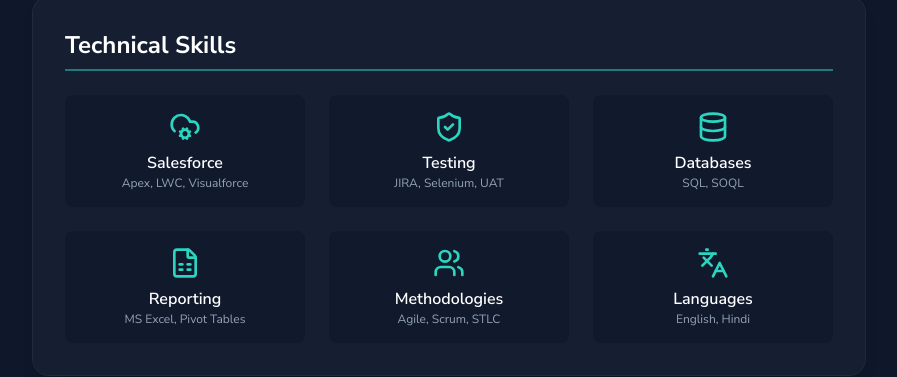
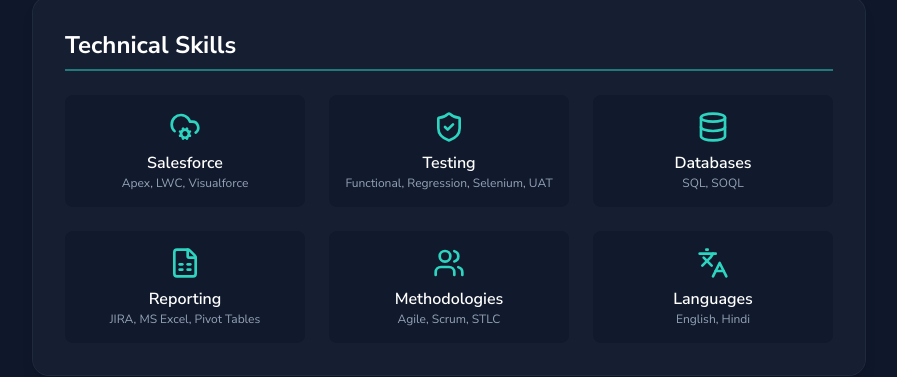
Before and after one commit to jatinprakash0510/jatinprakash0510.github.io, a plain HTML site: page index.html in a window 1280 px wide. Shown: the part 1121-1498 px from the top of the page, without its empty margins (191-1088 px from the left). Drawn offline with nearby package versions, Linux system fonts and the light colour scheme.

Commit message:
Update index.html

```diff
--- a/index.html
+++ b/index.html
@@ -109,7 +109,7 @@
                     <div class="bg-slate-900/70 p-4 rounded-lg">
                         <i data-lucide="shield-check" class="w-8 h-8 mx-auto text-teal-400 mb-2"></i>
                         <h3 class="font-semibold text-white">Testing</h3>
-                        <p class="text-xs text-slate-400">JIRA, Selenium, UAT</p>
+                        <p class="text-xs text-slate-400">Functional, Regression, Selenium, UAT</p>
                     </div>
                     <div class="bg-slate-900/70 p-4 rounded-lg">
                         <i data-lucide="database" class="w-8 h-8 mx-auto text-teal-400 mb-2"></i>
@@ -119,7 +119,7 @@
                     <div class="bg-slate-900/70 p-4 rounded-lg">
                         <i data-lucide="file-spreadsheet" class="w-8 h-8 mx-auto text-teal-400 mb-2"></i>
                         <h3 class="font-semibold text-white">Reporting</h3>
-                        <p class="text-xs text-slate-400">MS Excel, Pivot Tables</p>
+                        <p class="text-xs text-slate-400">JIRA, MS Excel, Pivot Tables</p>
                     </div>
                     <div class="bg-slate-900/70 p-4 rounded-lg">
                         <i data-lucide="users" class="w-8 h-8 mx-auto text-teal-400 mb-2"></i>
```
